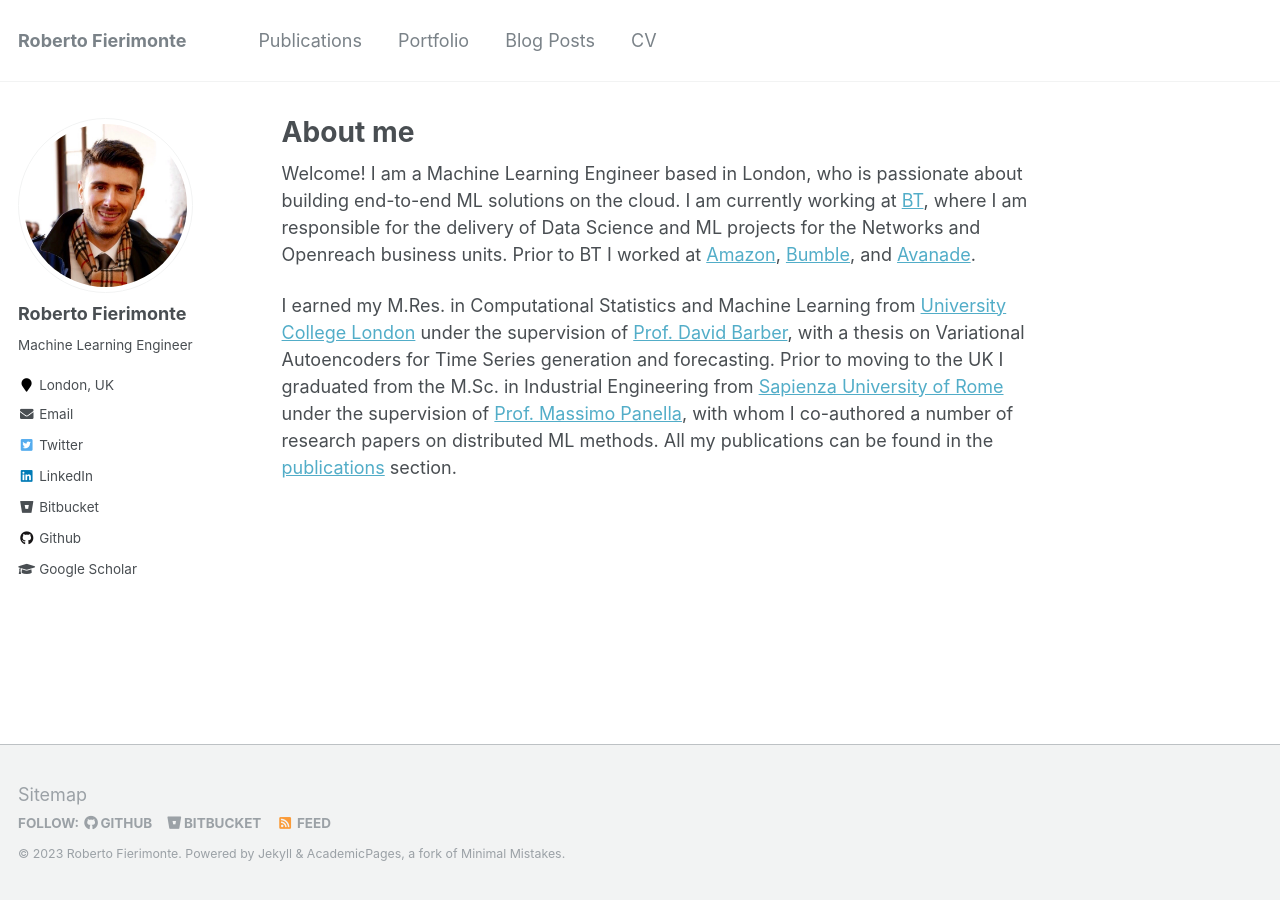
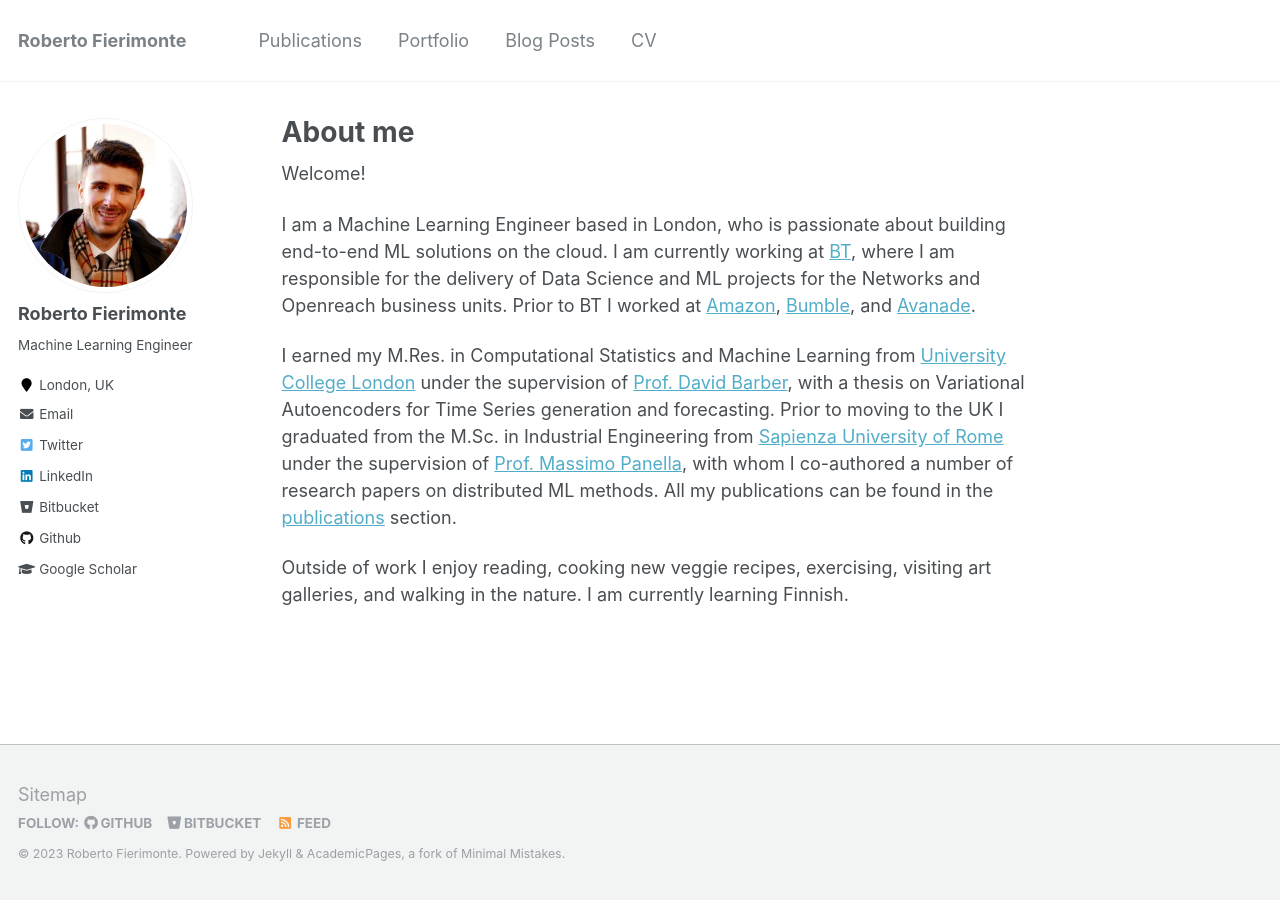
Before and after one commit to robertofierimonte/robertofierimonte.github.io, a Jekyll site: the page built from _pages/about.md, in a window 1280 px wide. Built offline with Jekyll 4.4.1, drawn with Linux system fonts in a browser that asks for light colours.

Commit message:
Updated About Me section
Signed-off-by: Roberto Fierimonte <roberto.fierimonte@gmail.com>

```diff
--- a/_pages/about.md
+++ b/_pages/about.md
@@ -8,6 +8,10 @@ redirect_from:
   - /about.html
 ---
 
-Welcome! I am a Machine Learning Engineer based in London, who is passionate about building end-to-end ML solutions on the cloud. I am currently working at [BT](https://www.bt.com/), where I am responsible for the delivery of Data Science and ML projects for the Networks and Openreach business units. Prior to BT I worked at [Amazon](http://www.amazon.co.uk), [Bumble](https://bumble.com/), and [Avanade](https://www.avanade.com/en-gb/).
+Welcome!
+
+I am a Machine Learning Engineer based in London, who is passionate about building end-to-end ML solutions on the cloud. I am currently working at [BT](https://www.bt.com/), where I am responsible for the delivery of Data Science and ML projects for the Networks and Openreach business units. Prior to BT I worked at [Amazon](http://www.amazon.co.uk), [Bumble](https://bumble.com/), and [Avanade](https://www.avanade.com/en-gb/).
 
 I earned my M.Res. in Computational Statistics and Machine Learning from [University College London](http://www.ucl.ac.uk) under the supervision of [Prof. David Barber](http://web4.cs.ucl.ac.uk/staff/D.Barber/pmwiki/pmwiki.php), with a thesis on Variational Autoencoders for Time Series generation and forecasting. Prior to moving to the UK I graduated from the M.Sc. in Industrial Engineering from [Sapienza University of Rome](https://www.uniroma1.it/en/) under the supervision of [Prof. Massimo Panella](https://sites.google.com/uniroma1.it/massimopanella-eng/home), with whom I co-authored a number of research papers on distributed ML methods. All my publications can be found in the [publications](publications) section.
+
+Outside of work I enjoy reading, cooking new veggie recipes, exercising, visiting art galleries, and walking in the nature. I am currently learning Finnish.
```
